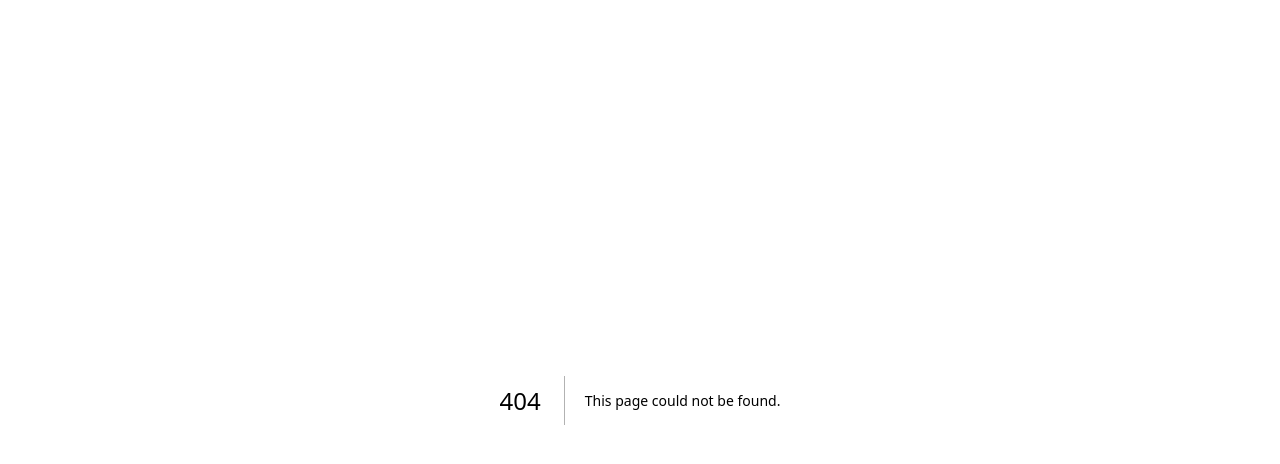
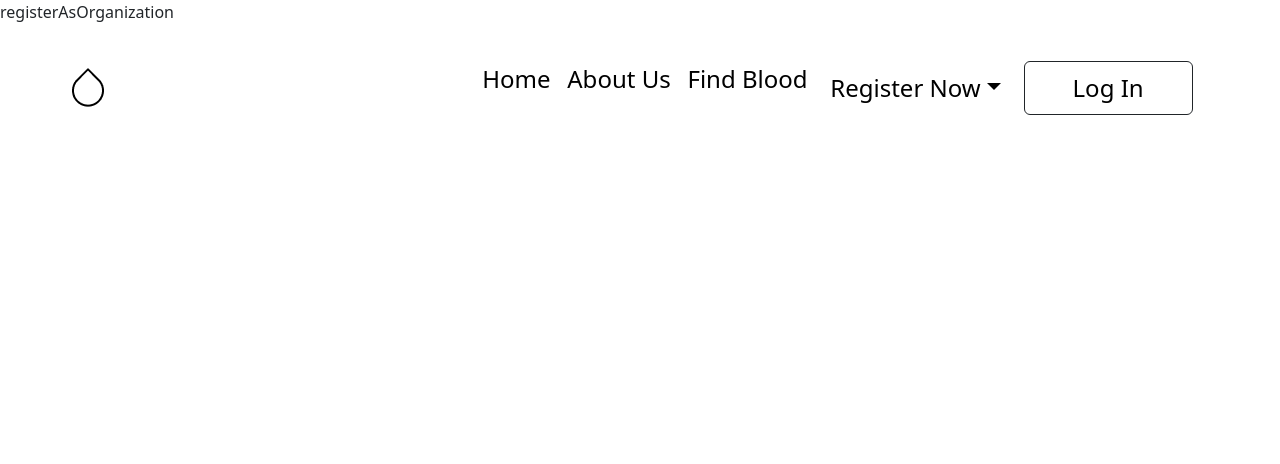
Before and after one commit to HishamIsmailp/BloodLink-web, a Next.js app: page /registerAsOrganization in a window 1280 px wide. Before the commit this address had no page. Shown: the top 464 px of the page. Built offline with nearby package versions, Linux system fonts and the light colour scheme.

Commit message:
added nav bar in register as organaization page

```diff
--- /dev/null
+++ b/src/app/registerAsOrganization/page.tsx
@@ -0,0 +1,11 @@
+import React from 'react'
+import NavBar from '../components/NavBar'
+
+export default function registerAsOrganization() {
+  return (
+    <>
+    <div className="p-5 m-2 mt-1 position-fixed top-0 w-100"><NavBar /></div>
+        <div>registerAsOrganization</div>
+    </>
+  )
+}
```
